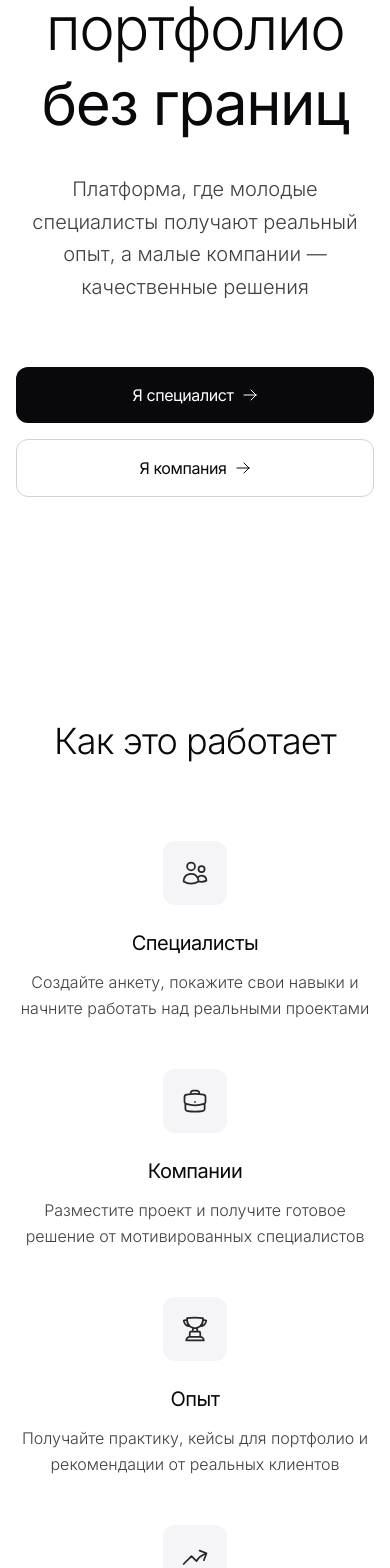
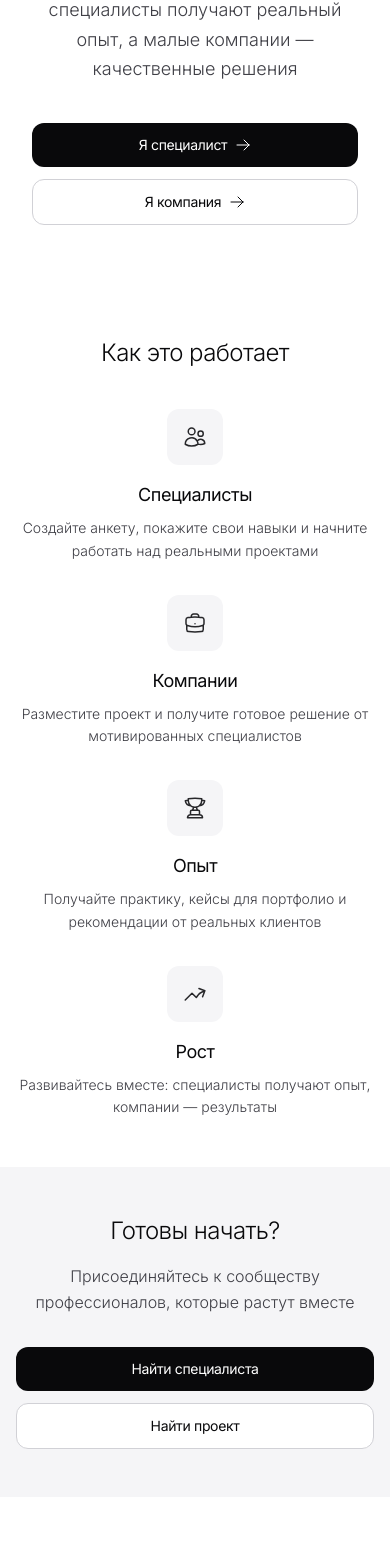
Before and after one commit to shmemka/proba, a Next.js app: page / in a window 390 px wide. Shown: the part 277-1845 px from the top of the page. After the commit the page ends 1774 px from the top, so only its background shows below. Built offline with nearby package versions, Linux system fonts and the light colour scheme; no server answers.

Commit message:
Improve mobile responsiveness for home page

```diff
--- a/app/page.tsx
+++ b/app/page.tsx
@@ -5,28 +5,28 @@ export default function Home() {
   return (
     <div className="flex flex-col">
       {/* Hero Section */}
-      <section className="bg-white py-32 px-4">
+      <section className="bg-white py-16 sm:py-24 lg:py-32 px-4 sm:px-6">
         <div className="max-w-4xl mx-auto text-center">
-          <h1 className="text-6xl md:text-7xl font-light tracking-tight mb-8 text-primary-900 leading-tight">
+          <h1 className="text-4xl sm:text-5xl md:text-6xl lg:text-7xl font-light tracking-tight mb-6 sm:mb-8 text-primary-900 leading-tight">
             Опыт и портфолио
             <br />
             <span className="font-normal">без границ</span>
           </h1>
-          <p className="text-xl md:text-2xl font-light mb-16 text-primary-600 max-w-2xl mx-auto leading-relaxed">
+          <p className="text-lg sm:text-xl md:text-2xl font-light mb-10 sm:mb-12 lg:mb-16 text-primary-600 max-w-2xl mx-auto leading-relaxed px-4 sm:px-0">
             Платформа, где молодые специалисты получают реальный опыт,
             а малые компании — качественные решения
           </p>
-          <div className="flex flex-col sm:flex-row gap-4 justify-center">
+          <div className="flex flex-col sm:flex-row gap-3 sm:gap-4 justify-center px-4 sm:px-0">
             <Link
               href="/register?type=specialist"
-              className="bg-primary-900 text-white px-8 py-4 rounded-apple font-normal hover:bg-primary-800 transition-colors inline-flex items-center justify-center gap-2 text-base tracking-tight"
+              className="bg-primary-900 text-white px-6 sm:px-8 py-3 sm:py-4 rounded-apple font-normal hover:bg-primary-800 transition-colors inline-flex items-center justify-center gap-2 text-sm sm:text-base tracking-tight"
             >
               Я специалист
               <ArrowRightIcon className="w-4 h-4" />
             </Link>
             <Link
               href="/register?type=company"
-              className="bg-white text-primary-900 px-8 py-4 rounded-apple font-normal hover:bg-primary-50 transition-colors inline-flex items-center justify-center gap-2 border border-primary-200 text-base tracking-tight"
+              className="bg-white text-primary-900 px-6 sm:px-8 py-3 sm:py-4 rounded-apple font-normal hover:bg-primary-50 transition-colors inline-flex items-center justify-center gap-2 border border-primary-200 text-sm sm:text-base tracking-tight"
             >
               Я компания
               <ArrowRightIcon className="w-4 h-4" />
@@ -36,53 +36,53 @@ export default function Home() {
       </section>
 
       {/* Features Section */}
-      <section className="py-24 px-4 bg-white">
+      <section className="py-12 sm:py-16 lg:py-24 px-4 sm:px-6 bg-white">
         <div className="max-w-6xl mx-auto">
-          <h2 className="text-4xl font-light text-center mb-20 text-primary-900 tracking-tight">
+          <h2 className="text-2xl sm:text-3xl lg:text-4xl font-light text-center mb-10 sm:mb-16 lg:mb-20 text-primary-900 tracking-tight">
             Как это работает
           </h2>
-          <div className="grid md:grid-cols-2 lg:grid-cols-4 gap-12">
+          <div className="grid sm:grid-cols-2 lg:grid-cols-4 gap-8 sm:gap-10 lg:gap-12">
             <div className="text-center">
-              <div className="mb-6 flex justify-center">
-                <div className="w-16 h-16 rounded-apple bg-primary-50 flex items-center justify-center">
-                  <UsersIcon className="w-7 h-7 text-primary-700" />
+              <div className="mb-4 sm:mb-6 flex justify-center">
+                <div className="w-14 h-14 sm:w-16 sm:h-16 rounded-apple bg-primary-50 flex items-center justify-center">
+                  <UsersIcon className="w-6 h-6 sm:w-7 sm:h-7 text-primary-700" />
                 </div>
               </div>
-              <h3 className="text-xl font-normal mb-3 text-primary-900 tracking-tight">Специалисты</h3>
-              <p className="text-base font-light text-primary-600 leading-relaxed">
+              <h3 className="text-lg sm:text-xl font-normal mb-2 sm:mb-3 text-primary-900 tracking-tight">Специалисты</h3>
+              <p className="text-sm sm:text-base font-light text-primary-600 leading-relaxed">
                 Создайте анкету, покажите свои навыки и начните работать над реальными проектами
               </p>
             </div>
             <div className="text-center">
-              <div className="mb-6 flex justify-center">
-                <div className="w-16 h-16 rounded-apple bg-primary-50 flex items-center justify-center">
-                  <BriefcaseIcon className="w-7 h-7 text-primary-700" />
+              <div className="mb-4 sm:mb-6 flex justify-center">
+                <div className="w-14 h-14 sm:w-16 sm:h-16 rounded-apple bg-primary-50 flex items-center justify-center">
+                  <BriefcaseIcon className="w-6 h-6 sm:w-7 sm:h-7 text-primary-700" />
                 </div>
               </div>
-              <h3 className="text-xl font-normal mb-3 text-primary-900 tracking-tight">Компании</h3>
-              <p className="text-base font-light text-primary-600 leading-relaxed">
+              <h3 className="text-lg sm:text-xl font-normal mb-2 sm:mb-3 text-primary-900 tracking-tight">Компании</h3>
+              <p className="text-sm sm:text-base font-light text-primary-600 leading-relaxed">
                 Разместите проект и получите готовое решение от мотивированных специалистов
               </p>
             </div>
             <div className="text-center">
-              <div className="mb-6 flex justify-center">
-                <div className="w-16 h-16 rounded-apple bg-primary-50 flex items-center justify-center">
-                  <TrophyIcon className="w-7 h-7 text-primary-700" />
+              <div className="mb-4 sm:mb-6 flex justify-center">
+                <div className="w-14 h-14 sm:w-16 sm:h-16 rounded-apple bg-primary-50 flex items-center justify-center">
+                  <TrophyIcon className="w-6 h-6 sm:w-7 sm:h-7 text-primary-700" />
                 </div>
               </div>
-              <h3 className="text-xl font-normal mb-3 text-primary-900 tracking-tight">Опыт</h3>
-              <p className="text-base font-light text-primary-600 leading-relaxed">
+              <h3 className="text-lg sm:text-xl font-normal mb-2 sm:mb-3 text-primary-900 tracking-tight">Опыт</h3>
+              <p className="text-sm sm:text-base font-light text-primary-600 leading-relaxed">
                 Получайте практику, кейсы для портфолио и рекомендации от реальных клиентов
               </p>
             </div>
             <div className="text-center">
-              <div className="mb-6 flex justify-center">
-                <div className="w-16 h-16 rounded-apple bg-primary-50 flex items-center justify-center">
-                  <ArrowTrendingUpIcon className="w-7 h-7 text-primary-700" />
+              <div className="mb-4 sm:mb-6 flex justify-center">
+                <div className="w-14 h-14 sm:w-16 sm:h-16 rounded-apple bg-primary-50 flex items-center justify-center">
+                  <ArrowTrendingUpIcon className="w-6 h-6 sm:w-7 sm:h-7 text-primary-700" />
                 </div>
               </div>
-              <h3 className="text-xl font-normal mb-3 text-primary-900 tracking-tight">Рост</h3>
-              <p className="text-base font-light text-primary-600 leading-relaxed">
+              <h3 className="text-lg sm:text-xl font-normal mb-2 sm:mb-3 text-primary-900 tracking-tight">Рост</h3>
+              <p className="text-sm sm:text-base font-light text-primary-600 leading-relaxed">
                 Развивайтесь вместе: специалисты получают опыт, компании — результаты
               </p>
             </div>
@@ -91,24 +91,24 @@ export default function Home() {
       </section>
 
       {/* CTA Section */}
-      <section className="py-24 px-4 bg-primary-50">
+      <section className="py-12 sm:py-16 lg:py-24 px-4 sm:px-6 bg-primary-50">
         <div className="max-w-3xl mx-auto text-center">
-          <h2 className="text-4xl font-light mb-6 text-primary-900 tracking-tight">
+          <h2 className="text-2xl sm:text-3xl lg:text-4xl font-light mb-4 sm:mb-6 text-primary-900 tracking-tight">
             Готовы начать?
           </h2>
-          <p className="text-lg font-light text-primary-600 mb-12 leading-relaxed">
+          <p className="text-base sm:text-lg font-light text-primary-600 mb-8 sm:mb-10 lg:mb-12 leading-relaxed">
             Присоединяйтесь к сообществу профессионалов, которые растут вместе
           </p>
-          <div className="flex flex-col sm:flex-row gap-4 justify-center">
+          <div className="flex flex-col sm:flex-row gap-3 sm:gap-4 justify-center">
             <Link
               href="/specialists"
-              className="bg-primary-900 text-white px-8 py-4 rounded-apple font-normal hover:bg-primary-800 transition-colors text-base tracking-tight"
+              className="bg-primary-900 text-white px-6 sm:px-8 py-3 sm:py-4 rounded-apple font-normal hover:bg-primary-800 transition-colors text-sm sm:text-base tracking-tight"
             >
               Найти специалиста
             </Link>
             <Link
               href="/projects"
-              className="bg-white text-primary-900 px-8 py-4 rounded-apple font-normal hover:bg-primary-100 transition-colors border border-primary-200 text-base tracking-tight"
+              className="bg-white text-primary-900 px-6 sm:px-8 py-3 sm:py-4 rounded-apple font-normal hover:bg-primary-100 transition-colors border border-primary-200 text-sm sm:text-base tracking-tight"
             >
               Найти проект
             </Link>
```
